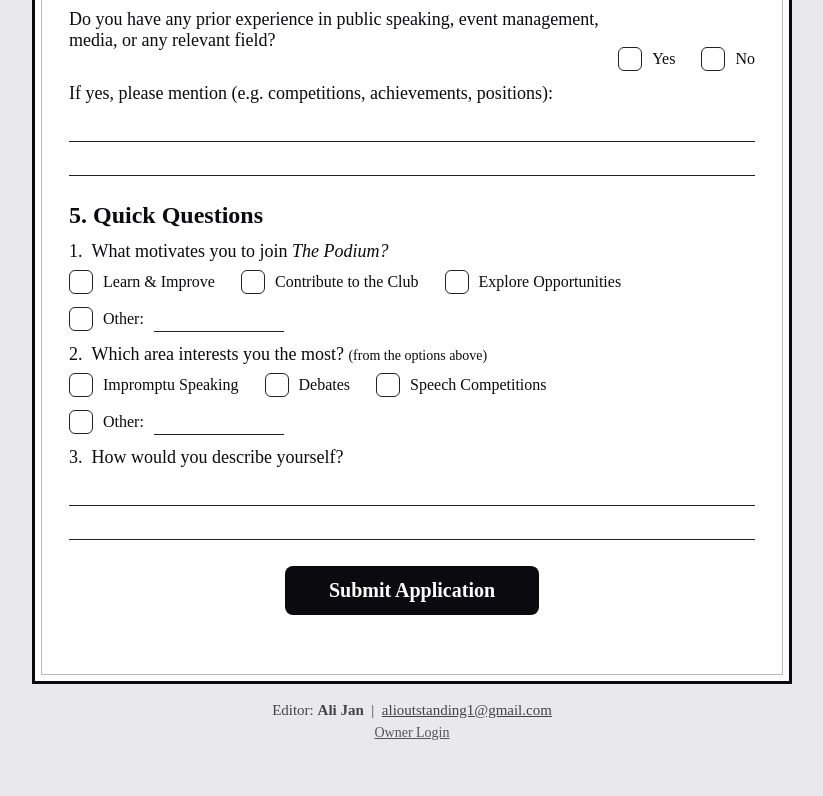
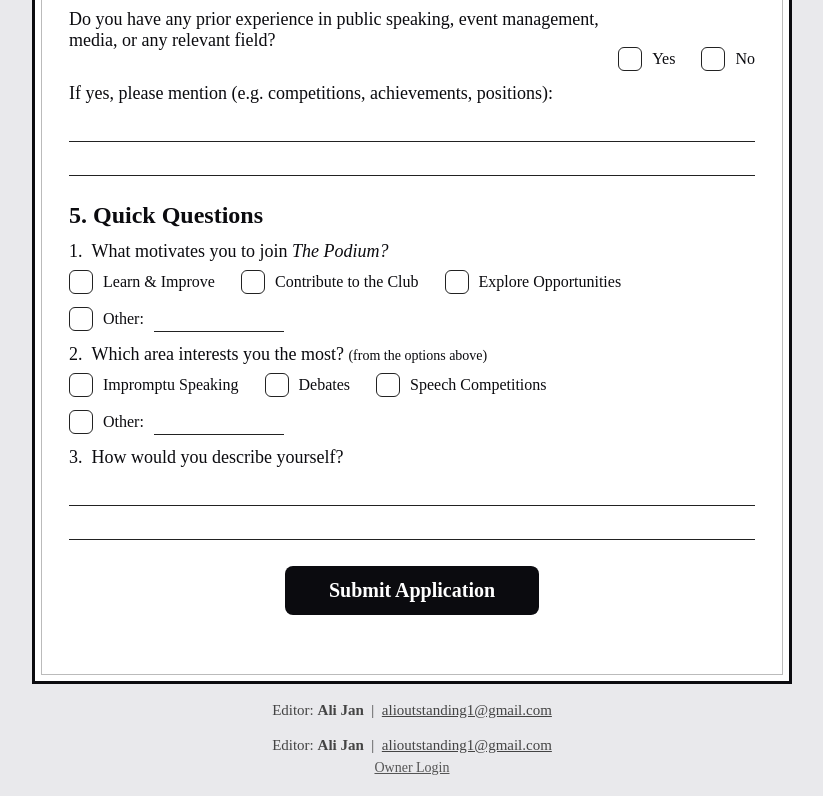
Before and after one commit to AlijanOfficial/Thepodium-registration.form, a plain HTML site: page index.html in a window 1280 px wide. Shown: the part 818-1614 px from the top of the page, without its empty margins (228-1051 px from the left). Before the commit the page ends 1579 px from the top, so only its background shows below. Drawn offline with nearby package versions, Linux system fonts and the light colour scheme.

```diff
--- a/index.html
+++ b/index.html
@@ -73,6 +73,7 @@
   <div class="msg" id="msg"></div>
 </form>
 <p class="foot" style="margin-top:18px;font-size:15px;color:#444">Editor: <b>Ali Jan</b> &nbsp;|&nbsp; <a href="mailto:alioutstanding1@gmail.com" style="color:#444">alioutstanding1@gmail.com</a></p>
+  <p class="foot" style="margin-top:18px;font-size:15px;color:#444">Editor: <b>Ali Jan</b> &nbsp;|&nbsp; <a href="mailto:alioutstanding1@gmail.com" style="color:#444">alioutstanding1@gmail.com</a></p>
 <p class="foot" style="margin-top:6px"><a href="login.html">Owner Login</a></p>
 
 <script src="https://cdn.jsdelivr.net/npm/@supabase/supabase-js@2.45.4/dist/umd/supabase.min.js"></script>
```
